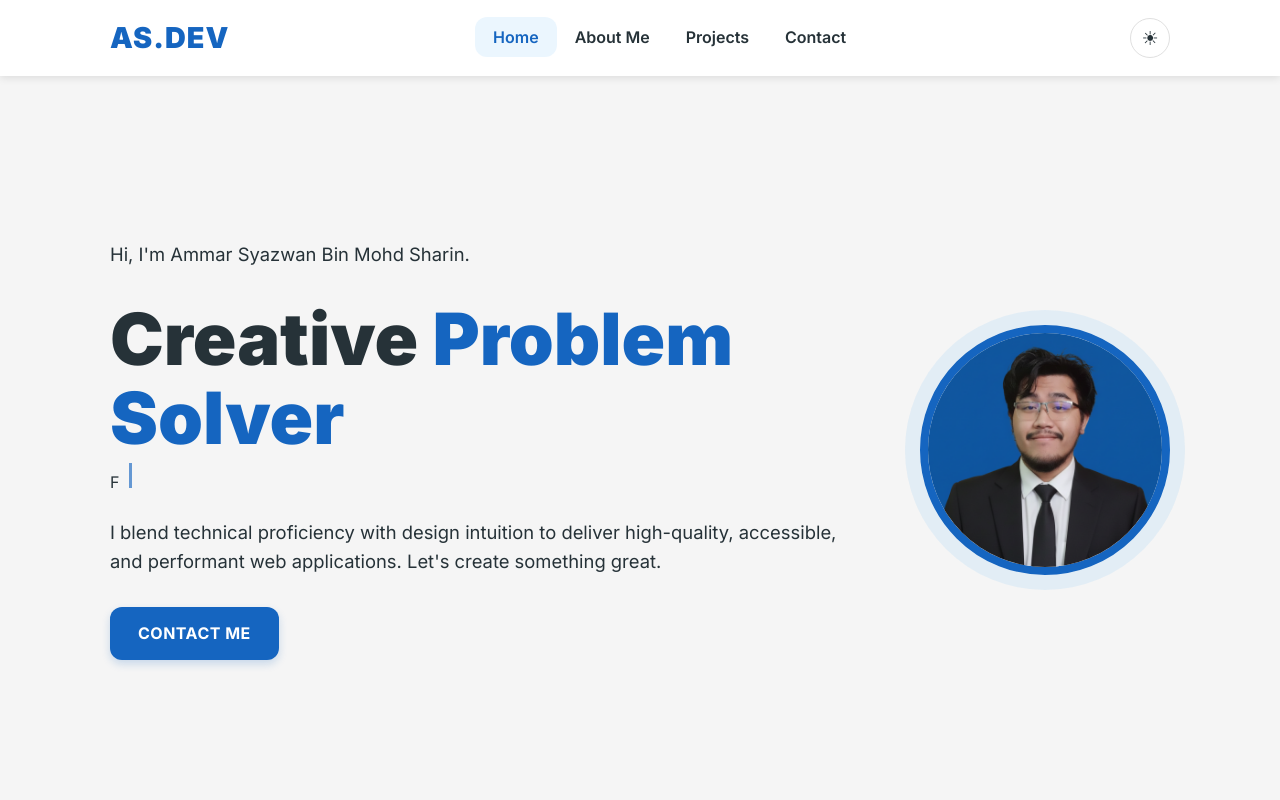
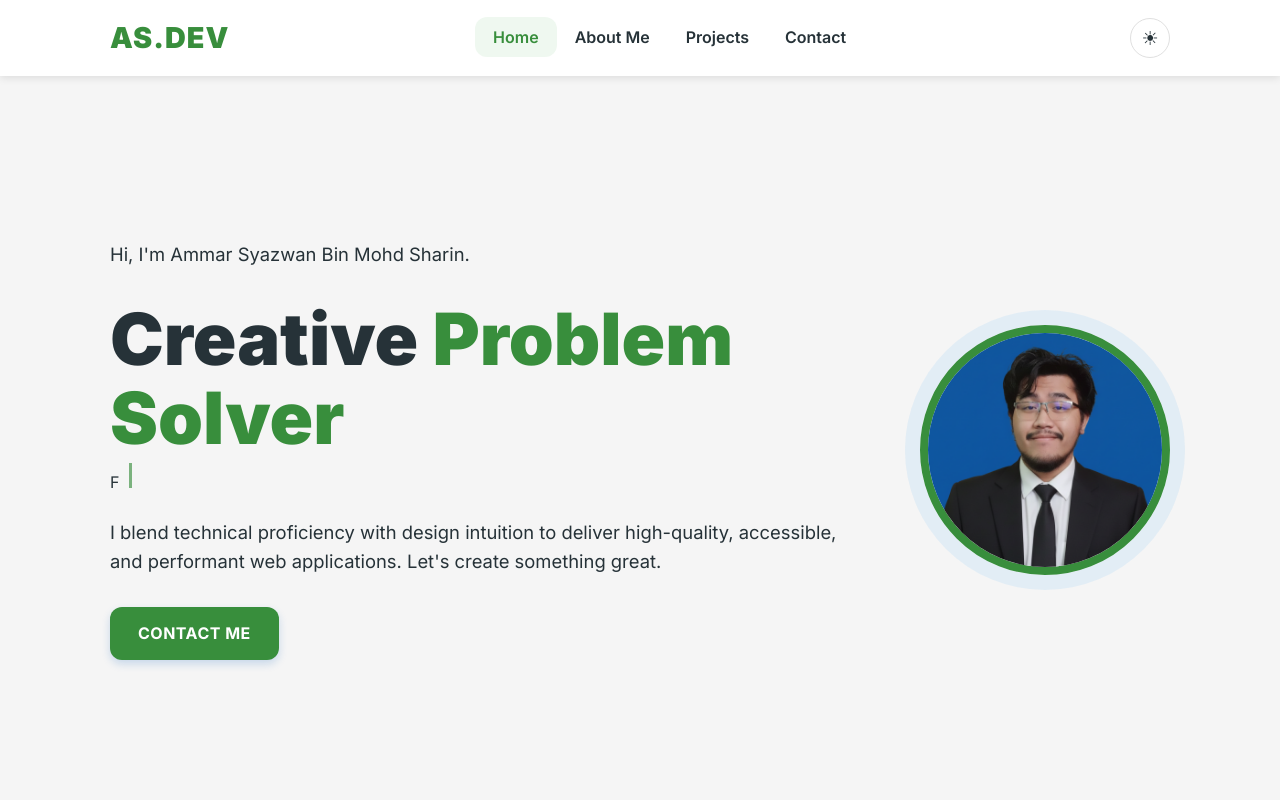
Before and after one commit to Trashp4nda/personal-portfolio-2025, a plain HTML site: page index.html in a window 1280 px wide. Shown: the top 800 px of the page. Drawn offline with Linux system fonts and the light colour scheme.

Commit message:
Update index.html

```diff
--- a/index.html
+++ b/index.html
@@ -10,26 +10,24 @@
 
     <style>
         /* =================================================================
-           1. Global Styles and CSS Variables
-           ================================================================= */
+   1. Global Styles and CSS Variables
+   ================================================================= */
         :root {
-            /* Light Mode Defaults */
-            --color-primary: #1565C0; /* Strong Blue */
-            --color-secondary: #42A5F5; /* Lighter Blue */
-            --color-text: #263238; /* Dark text (Blue Grey) */
-            --color-background: #F5F5F5; /* Light Grey background */
-            --color-card-bg: #FFFFFF; /* White cards */
+            --color-primary: #388E3C;
+            --color-secondary: #66BB6A;
+            --color-text: #263238;
+            --color-background: #F5F5F5;
+            --color-card-bg: #FFFFFF;
             --color-border: #E0E0E0;
             --color-shadow: rgba(0, 0, 0, 0.1);
             --font-family: 'Inter', sans-serif;
             --border-radius: 12px;
-            scroll-behavior: smooth; /* JS Feature 1: Smooth Scrolling via CSS */
+            scroll-behavior: smooth;
         }
-
         /* Dark Mode Configuration */
         body.dark-mode {
-            --color-primary: #BBDEFB;
-            --color-secondary: #64B5F6;
+            --color-primary: #81C784;
+            --color-secondary: #4CAF50;
             --color-text: #E0E0E0;
             --color-background: #10151C;
             --color-card-bg: #1E2730;
@@ -217,7 +215,8 @@
         .nav-links li a.active,
         .nav-links li a:hover {
             color: var(--color-primary);
-            background-color: rgba(66, 165, 245, 0.1); /* Lighter blue hint */
+            /* Change the RGBA value to use the opacity of your new accent color (#66BB6A) */
+            background-color: rgba(102, 187, 106, 0.1);
         }
 
         /* JS Feature 7: Dark Mode Toggle Button */
```
